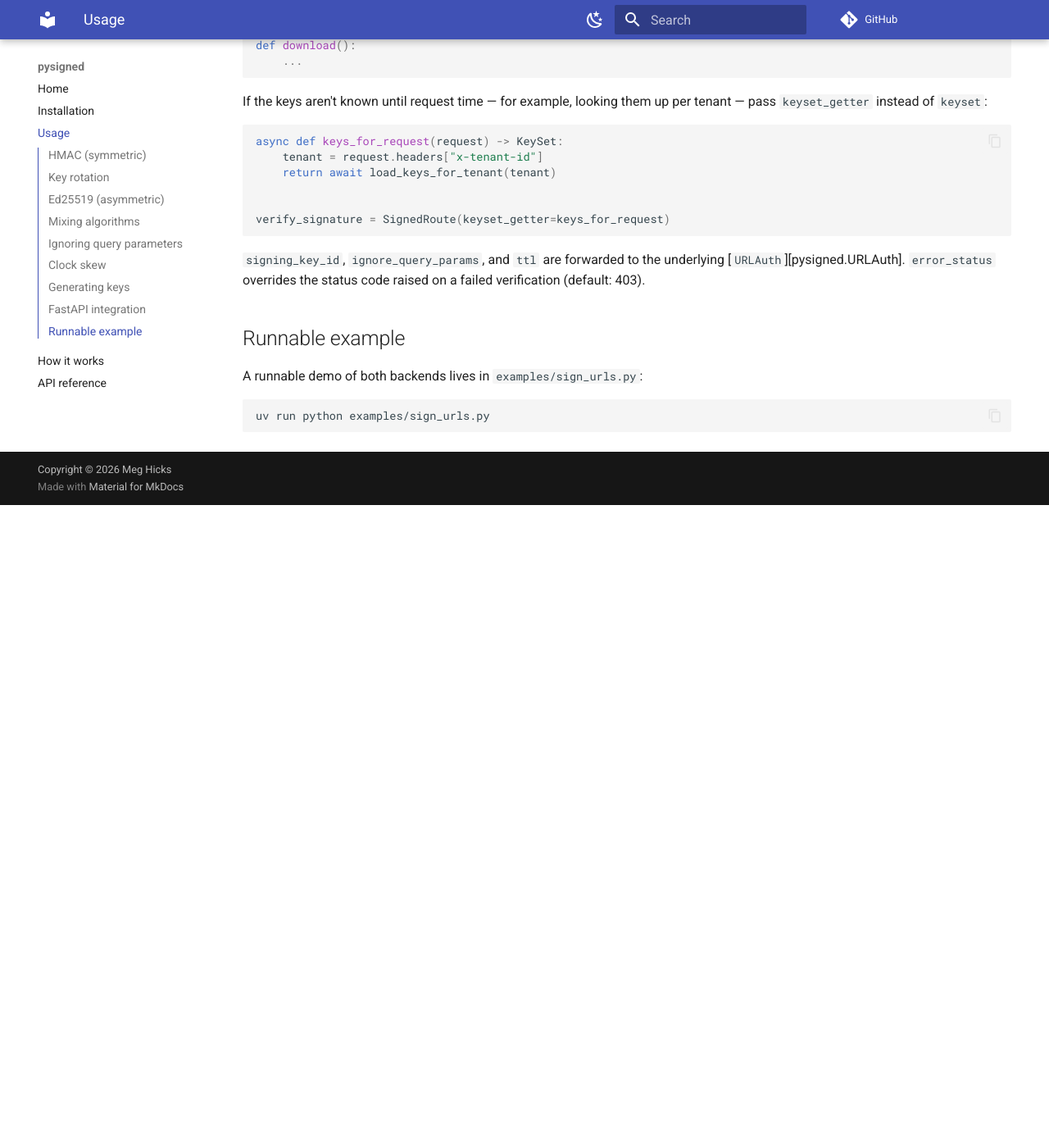
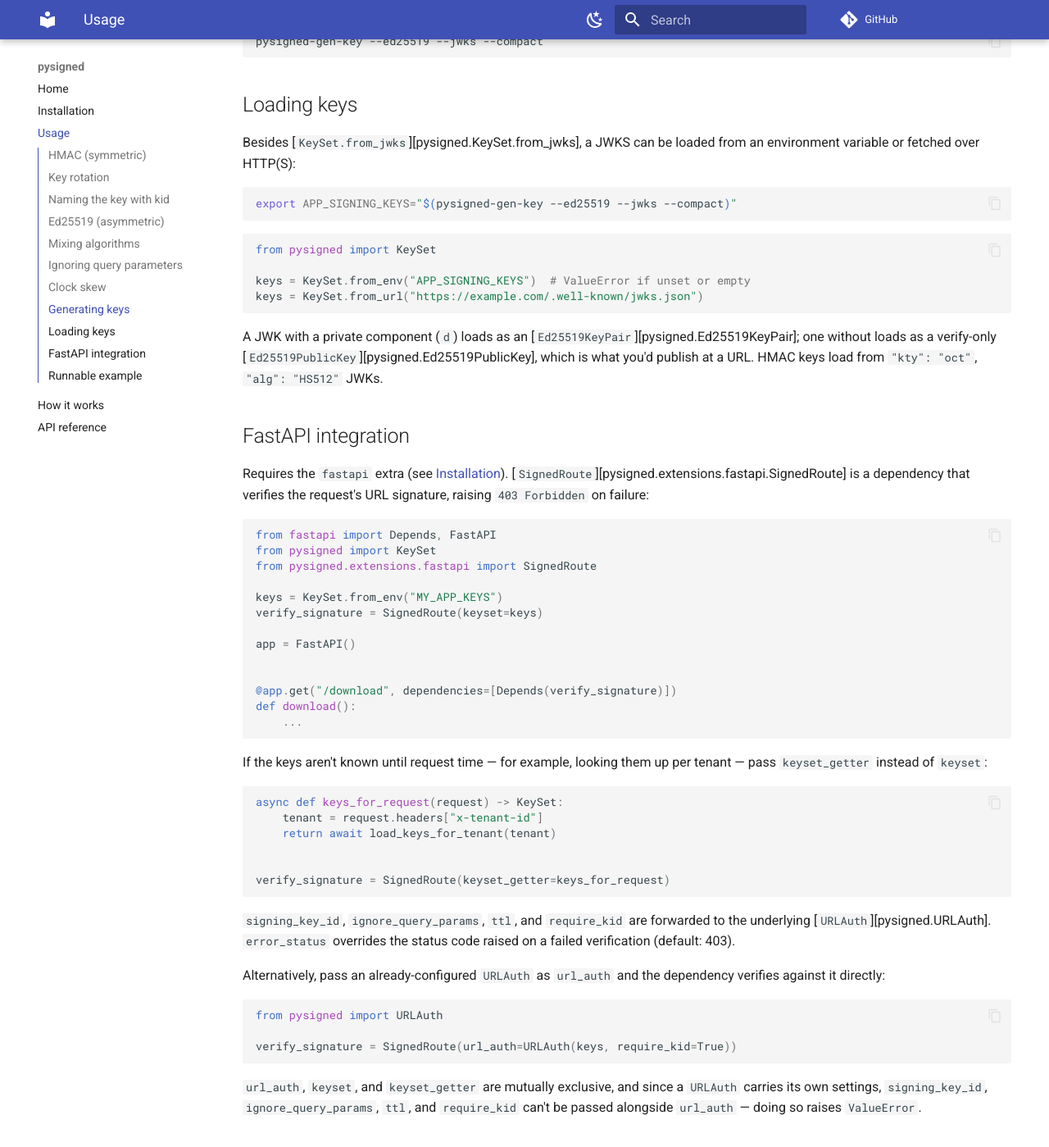
Before and after one commit to meg-codes/pysigned, an MkDocs documentation site: the page built from docs/usage.md, in a window 1280 px wide and 1400 px high, scrolled down 3128 px. Shown: the whole window at 82% size. Built offline with MkDocs 1.6.1 and Material for MkDocs 9.7.7, drawn with Linux system fonts in a browser that asks for light colours; comment, search, counter and statistics services are not loaded; before the commit the page ends 3744 px from its top, so only the background shows below that; some of the changed text lies outside the part shown.

Commit message:
Release 0.2.9: upgrade dependencies and update docs
- Upgrade locked dependencies (ruff 0.16, ty 0.0.85, fastapi 0.143,
  starlette 1.7, pymdown-extensions 12, cryptography 50) and fix the
  resulting lint/type diagnostics
- Exclude Markdown from ruff format to keep hand-aligned doc examples
- Document require_kid, KeySet.from_url/from_env, and SignedRoute url_auth
- Correct key-id and canonicalisation details in how-it-works and docstrings
- Regenerate THIRD-PARTY-LICENSES

Co-Authored-By: Claude Opus 5.5 <noreply@anthropic.com>

````diff
--- a/docs/usage.md
+++ b/docs/usage.md
@@ -42,6 +42,27 @@ signer = URLAuth(keys, ttl=60)
 signer = URLAuth(keys, signing_key_id="k-2024")
 ```
 
+Key ids must be unique within a `KeySet`; a duplicate raises `ValueError`.
+
+## Naming the key with `kid`
+
+By default `verify` tries every key in the set. Pass `require_kid=True` to tag
+each signed URL with a `kid` param naming the signing key; verification then
+consults *only* that key and rejects URLs with a missing or unknown `kid`:
+
+```python
+signer = URLAuth(keys, require_kid=True)
+signed = signer.sign("https://example.com/report?id=42")
+# https://example.com/report?id=42&sig=...&exp=...&kid=k-2025
+
+signer.verify(signed)  # True
+```
+
+Signer and verifier must agree on the flag: a `require_kid` verifier rejects
+URLs signed without a `kid`. Without the flag, any `kid` in the URL is ignored.
+The `kid` itself isn't part of the signed message — it only selects which key
+to check.
+
 ## Ed25519 (asymmetric)
 
 A keypair signs; a public key only verifies. Use this when you sign in one
@@ -79,6 +100,7 @@ another without a flag-day cutover — keep verifying old HMAC signatures while
 signing new ones with Ed25519.
 
 ```python
+import secrets
 from pysigned import Ed25519KeyPair, KeySet, URLAuth
 
 keys = KeySet([
@@ -137,6 +159,27 @@ environment variable for [`KeySet.from_env`][pysigned.KeySet.from_env]:
 pysigned-gen-key --ed25519 --jwks --compact
 ```
 
+## Loading keys
+
+Besides [`KeySet.from_jwks`][pysigned.KeySet.from_jwks], a JWKS can be loaded
+from an environment variable or fetched over HTTP(S):
+
+```sh
+export APP_SIGNING_KEYS="$(pysigned-gen-key --ed25519 --jwks --compact)"
+```
+
+```python
+from pysigned import KeySet
+
+keys = KeySet.from_env("APP_SIGNING_KEYS")  # ValueError if unset or empty
+keys = KeySet.from_url("https://example.com/.well-known/jwks.json")
+```
+
+A JWK with a private component (`d`) loads as an
+[`Ed25519KeyPair`][pysigned.Ed25519KeyPair]; one without loads as a verify-only
+[`Ed25519PublicKey`][pysigned.Ed25519PublicKey], which is what you'd publish at
+a URL. HMAC keys load from `"kty": "oct"`, `"alg": "HS512"` JWKs.
+
 ## FastAPI integration
 
 Requires the `fastapi` extra (see [Installation](installation.md#fastapi-extension)).
@@ -171,9 +214,23 @@ async def keys_for_request(request) -> KeySet:
 verify_signature = SignedRoute(keyset_getter=keys_for_request)
 ```
 
-`signing_key_id`, `ignore_query_params`, and `ttl` are forwarded to the
-underlying [`URLAuth`][pysigned.URLAuth]. `error_status` overrides the status
-code raised on a failed verification (default: 403).
+`signing_key_id`, `ignore_query_params`, `ttl`, and `require_kid` are forwarded
+to the underlying [`URLAuth`][pysigned.URLAuth]. `error_status` overrides the
+status code raised on a failed verification (default: 403).
+
+Alternatively, pass an already-configured `URLAuth` as `url_auth` and the
+dependency verifies against it directly:
+
+```python
+from pysigned import URLAuth
+
+verify_signature = SignedRoute(url_auth=URLAuth(keys, require_kid=True))
+```
+
+`url_auth`, `keyset`, and `keyset_getter` are mutually exclusive, and since a
+`URLAuth` carries its own settings, `signing_key_id`, `ignore_query_params`,
+`ttl`, and `require_kid` can't be passed alongside `url_auth` — doing so raises
+`ValueError`.
 
 ## Runnable example
 
--- a/src/pysigned/__init__.py
+++ b/src/pysigned/__init__.py
@@ -1,4 +1,4 @@
-from importlib.metadata import version, PackageNotFoundError
+from importlib.metadata import PackageNotFoundError, version
 
 try:
     __version__ = version("pysigned")
@@ -7,14 +7,12 @@ except PackageNotFoundError:
     __version__ = "0.0.0"
 
 from .backends import Backend
-
 from .keys import (
     Ed25519KeyPair,
     Ed25519PublicKey,
     HMACKey,
     KeySet,
 )
-
 from .signature import URLAuth
 
 __all__ = [
````
Also changed, not shown: README.md (+33 -5 lines), docs/how-it-works.md (+10 -6 lines), pyproject.toml (+8 -3 lines), 10 other files.
